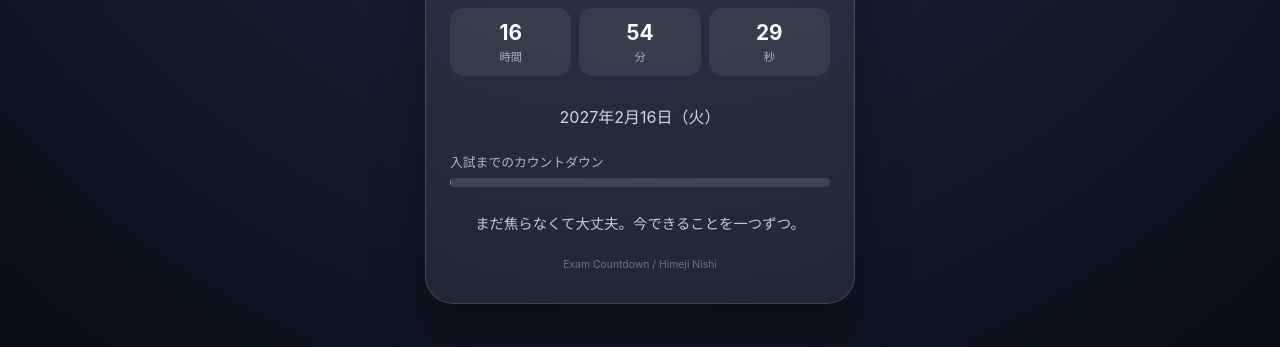
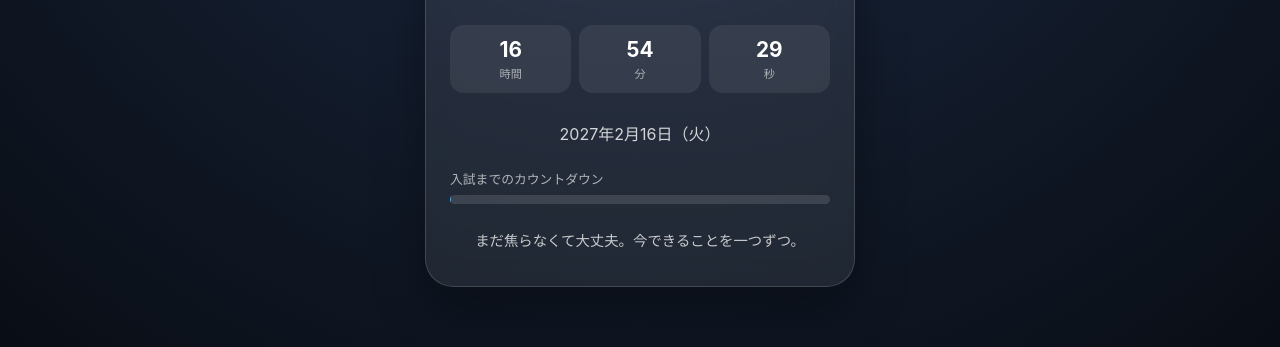
Before and after one commit to Genkiii-maker/HimejiWest, a plain HTML site: page index.html in a window 1280 px wide. Shown: the part 427-774 px from the top of the page. Drawn offline with Linux system fonts and the light colour scheme.

Commit message:
Update index.html

```diff
--- a/index.html
+++ b/index.html
@@ -377,10 +377,7 @@
     </div>
 
 
-    <!-- フッター -->
-    <div class="footer">
-      Exam Countdown / Himeji Nishi
-    </div>
+
 
   </main>
 
@@ -401,7 +398,7 @@
 
     // このカウントダウンを始めた日
     //
-    // 今日（2026年9月2日）を開始日として設定。
+    // 今日（2026年9月3日）を開始日として設定。
     //
     const startDate =
       new Date("2026-09-03T00:00:00+09:00");
```
